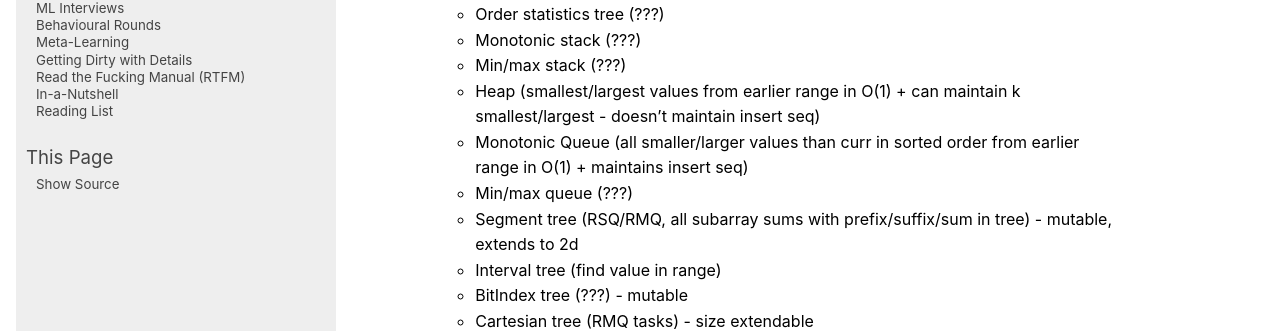
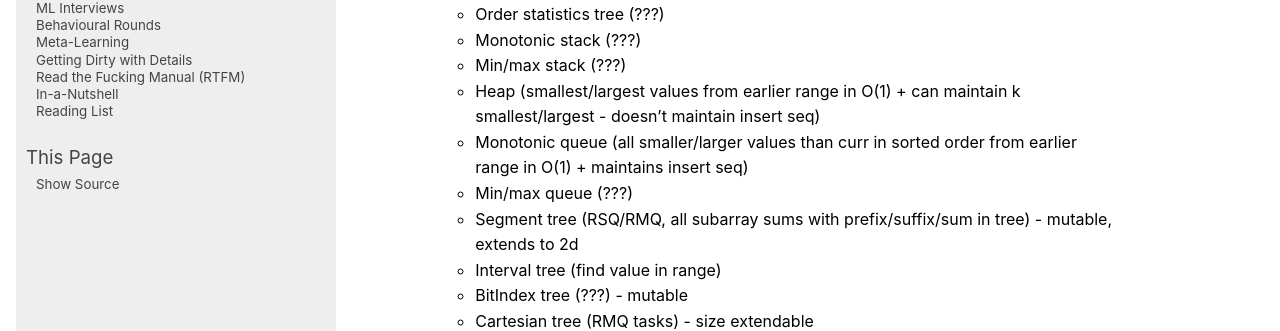
Before and after one commit to uselesstechjunks/leetcode, a Sphinx documentation site: the page built from docs/source/dsa/index.rst, in a window 1280 px wide and 900 px high, scrolled down 1309 px. Shown: the part 128-459 px from the top of the window. Built offline with Sphinx 7.4.7, drawn with Linux system fonts in a browser that asks for light colours; pages that are not in the unit, such as notebooks, are missing from menus.

```diff
--- a/docs/source/dsa/index.rst
+++ b/docs/source/dsa/index.rst
@@ -50,7 +50,7 @@ Find something
 	- Monotonic stack (???)
 	- Min/max stack (???)
 	- Heap (smallest/largest values from earlier range in O(1) + can maintain k smallest/largest - doesn't maintain insert seq)
-	- Monotonic Queue (all smaller/larger values than curr in sorted order from earlier range in O(1) + maintains insert seq)
+	- Monotonic queue (all smaller/larger values than curr in sorted order from earlier range in O(1) + maintains insert seq)
 	- Min/max queue (???)
 	- Segment tree (RSQ/RMQ, all subarray sums with prefix/suffix/sum in tree) - mutable, extends to 2d
 	- Interval tree (find value in range)
```
